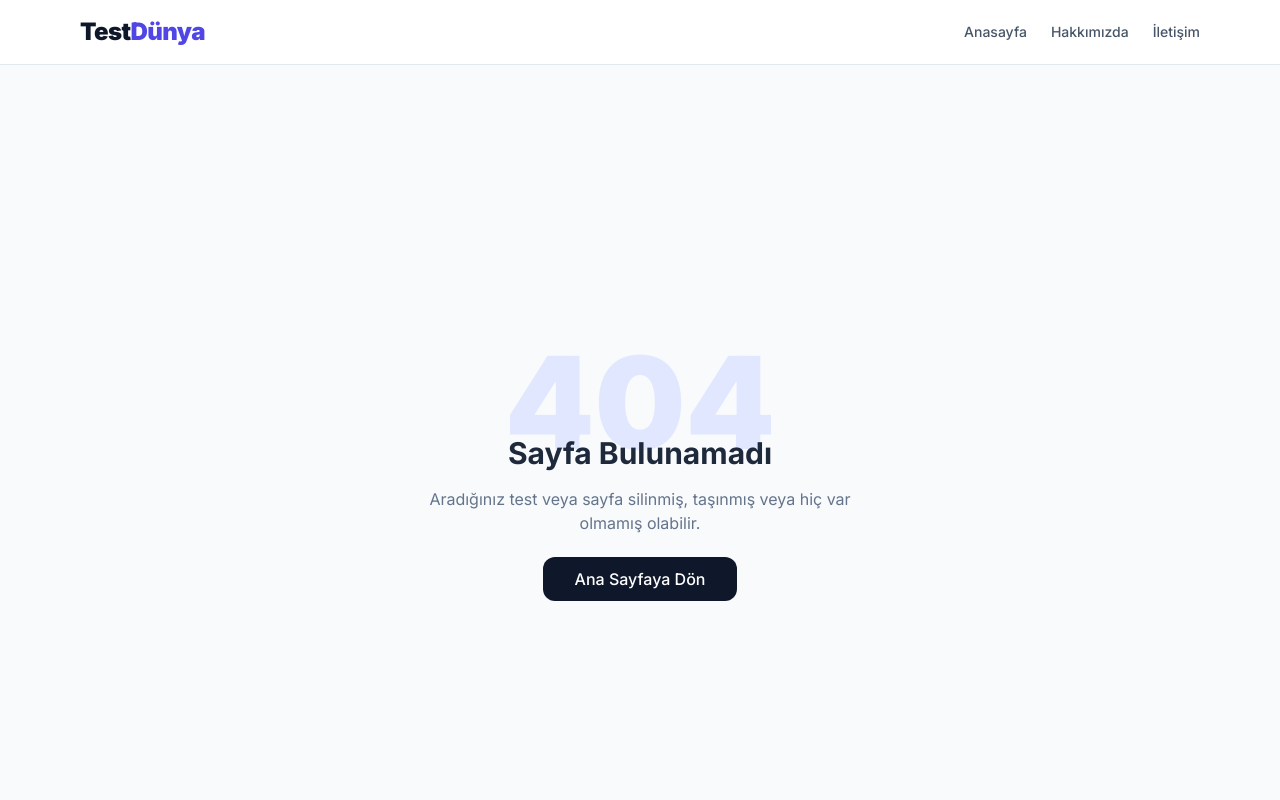
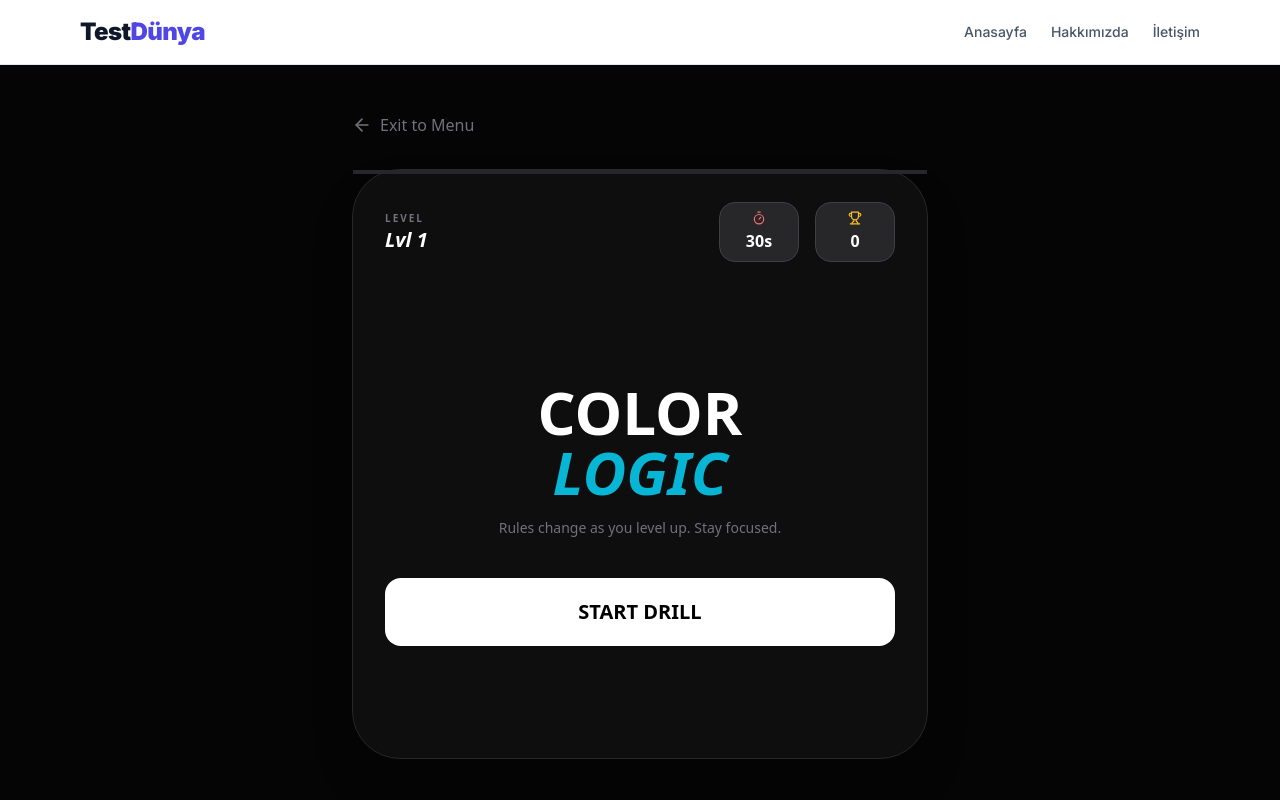
Before and after one commit to kuarkcoin/testdunya, a Next.js app: page /color-logic in a window 1280 px wide. Before the commit this address had no page. Shown: the top 800 px of the page. Built offline with nearby package versions, Linux system fonts and the light colour scheme.

Commit message:
Create page.tsx

```diff
--- /dev/null
+++ b/app/color-logic/page.tsx
@@ -0,0 +1,209 @@
+'use client';
+
+import React, { useState, useEffect, useCallback } from 'react';
+import { motion, AnimatePresence } from 'framer-motion';
+import { Timer, Trophy, ArrowLeft, RefreshCw, Star, AlertCircle } from 'lucide-react';
+import Link from 'next/link';
+
+const COLORS = [
+  { name: 'RED', value: '#ef4444' },
+  { name: 'BLUE', value: '#3b82f6' },
+  { name: 'GREEN', value: '#22c55e' },
+  { name: 'YELLOW', value: '#eab308' },
+  { name: 'PURPLE', value: '#a855f7' },
+  { name: 'WHITE', value: '#ffffff' },
+];
+
+const MODES = ['COLOR', 'MEANING'];
+
+export default function ColorLogicPage() {
+  const [score, setScore] = useState(0);
+  const [level, setLevel] = useState(1);
+  const [timeLeft, setTimeLeft] = useState(30);
+  const [gameState, setGameState] = useState<'idle' | 'playing' | 'gameover'>('idle');
+  const [showLevelUp, setShowLevelUp] = useState(false);
+
+  const [currentTask, setCurrentTask] = useState({
+    text: '',
+    textColor: '',
+    mode: '',
+    correctAnswer: '',
+    isFlipped: false,
+    isGhost: false
+  });
+
+  const generateTask = useCallback((currentLevel: number) => {
+    const textObj = COLORS[Math.floor(Math.random() * COLORS.length)];
+    const colorObj = COLORS[Math.floor(Math.random() * COLORS.length)];
+    const mode = MODES[Math.floor(Math.random() * MODES.length)];
+
+    setCurrentTask({
+      text: textObj.name,
+      textColor: colorObj.value,
+      mode: mode,
+      correctAnswer: mode === 'MEANING' ? textObj.value : colorObj.value,
+      isFlipped: currentLevel >= 4 && Math.random() > 0.5,
+      isGhost: currentLevel >= 7 && Math.random() > 0.6
+    });
+  }, []);
+
+  const startGame = () => {
+    setScore(0);
+    setLevel(1);
+    setTimeLeft(30);
+    setGameState('playing');
+    generateTask(1);
+  };
+
+  const handleAnswer = (colorValue: string) => {
+    if (colorValue === currentTask.correctAnswer) {
+      const newScore = score + 10;
+      setScore(newScore);
+
+      if (newScore > 0 && newScore % 50 === 0) {
+        const nextLevel = level + 1;
+        setLevel(nextLevel);
+        setShowLevelUp(true);
+        setTimeLeft(prev => prev + 10);
+        setTimeout(() => setShowLevelUp(false), 1500);
+      }
+      generateTask(level);
+    } else {
+      setTimeLeft(t => Math.max(0, t - 4));
+      generateTask(level);
+    }
+  };
+
+  useEffect(() => {
+    if (gameState === 'playing' && timeLeft > 0) {
+      const timer = setInterval(() => setTimeLeft(t => t - 1), 1000);
+      return () => clearInterval(timer);
+    } else if (timeLeft === 0 && gameState === 'playing') {
+      setGameState('gameover');
+    }
+  }, [gameState, timeLeft]);
+
+  return (
+    <main className="min-h-screen bg-[#050505] text-white py-12 px-4 font-sans overflow-hidden">
+      <div className="max-w-xl mx-auto">
+        <Link href="/dashboard" className="inline-flex items-center gap-2 text-zinc-500 hover:text-white mb-8 transition-colors">
+          <ArrowLeft size={20} /> Exit to Menu
+        </Link>
+
+        <div className="bg-zinc-900/50 border border-zinc-800 rounded-[3rem] p-8 shadow-2xl relative">
+          {/* Progress Bar */}
+          <div className="absolute top-0 left-0 w-full h-1 bg-zinc-800">
+            <motion.div
+              className="h-full bg-cyan-500"
+              initial={{ width: 0 }}
+              animate={{ width: `${(score % 50) * 2}%` }}
+            />
+          </div>
+
+          <AnimatePresence>
+            {showLevelUp && (
+              <motion.div
+                initial={{ scale: 0, opacity: 0 }}
+                animate={{ scale: 1, opacity: 1 }}
+                exit={{ scale: 1.5, opacity: 0 }}
+                className="absolute inset-0 z-50 flex flex-col items-center justify-center bg-cyan-500/10 backdrop-blur-md rounded-[3rem]"
+              >
+                <Star className="text-cyan-400 w-20 h-20 mb-4 fill-cyan-400" />
+                <h2 className="text-4xl font-black text-cyan-400">LEVEL {level}</h2>
+              </motion.div>
+            )}
+          </AnimatePresence>
+
+          {/* HUD */}
+          <div className="flex justify-between items-center mb-10">
+            <div className="space-y-1 text-left">
+              <p className="text-[10px] font-black text-zinc-500 uppercase tracking-[0.2em]">Level</p>
+              <span className="text-xl font-black italic">Lvl {level}</span>
+            </div>
+            <div className="flex gap-4">
+              <div className="bg-zinc-800 px-4 py-2 rounded-2xl border border-zinc-700 text-center min-w-[80px]">
+                <Timer size={14} className="mx-auto mb-1 text-red-400" />
+                <span className="font-black">{timeLeft}s</span>
+              </div>
+              <div className="bg-zinc-800 px-4 py-2 rounded-2xl border border-zinc-700 text-center min-w-[80px]">
+                <Trophy size={14} className="mx-auto mb-1 text-amber-400" />
+                <span className="font-black">{score}</span>
+              </div>
+            </div>
+          </div>
+
+          {gameState === 'playing' && (
+            <div className="space-y-12 min-h-[400px] flex flex-col justify-center">
+              <div className="text-center space-y-8">
+                <div className="inline-flex items-center gap-2 px-4 py-1 rounded-full bg-white/5 border border-white/10 text-[10px] font-black tracking-[0.3em] text-zinc-400 uppercase">
+                  {currentTask.mode === 'MEANING' ? 'Identify the Word' : 'Identify the Color'}
+                </div>
+
+                <div className="relative h-32 flex items-center justify-center">
+                  <AnimatePresence mode="wait">
+                    <motion.h2
+                      key={`${currentTask.text}-${currentTask.textColor}`}
+                      initial={{ y: 20, opacity: 0, scale: 0.8 }}
+                      animate={{
+                        y: 0,
+                        opacity: 1,
+                        scale: 1,
+                        rotate: currentTask.isFlipped ? 180 : 0
+                      }}
+                      exit={{ y: -20, opacity: 0, scale: 1.2 }}
+                      className="text-7xl font-black tracking-tighter"
+                      style={{ color: currentTask.textColor }}
+                    >
+                      {currentTask.text}
+                    </motion.h2>
+                  </AnimatePresence>
+                </div>
+              </div>
+
+              <div className="grid grid-cols-3 gap-4">
+                {COLORS.map((color) => (
+                  <motion.button
+                    key={color.value}
+                    whileHover={{ scale: 1.05 }}
+                    whileTap={{ scale: 0.95 }}
+                    onClick={() => handleAnswer(color.value)}
+                    className="h-20 rounded-2xl border border-zinc-800 bg-zinc-900 flex items-center justify-center group"
+                  >
+                    <div className="w-8 h-8 rounded-full shadow-lg" style={{ backgroundColor: color.value }} />
+                  </motion.button>
+                ))}
+              </div>
+            </div>
+          )}
+
+          {gameState === 'idle' && (
+            <div className="text-center py-20">
+              <h1 className="text-6xl font-black mb-4 leading-none">COLOR<br/><span className="text-cyan-500 italic">LOGIC</span></h1>
+              <p className="text-zinc-500 mb-10 text-sm">Rules change as you level up. Stay focused.</p>
+              <button onClick={startGame} className="w-full bg-white text-black font-black py-5 rounded-2xl text-xl">START DRILL</button>
+            </div>
+          )}
+
+          {gameState === 'gameover' && (
+            <div className="text-center py-10">
+              <h2 className="text-5xl font-black mb-6 italic">FINISHED</h2>
+              <div className="grid grid-cols-2 gap-4 mb-8">
+                <div className="bg-zinc-800/50 p-6 rounded-3xl text-left">
+                  <p className="text-[10px] font-bold text-zinc-500 uppercase tracking-widest">Score</p>
+                  <p className="text-4xl font-black text-cyan-500">{score}</p>
+                </div>
+                <div className="bg-zinc-800/50 p-6 rounded-3xl text-left">
+                  <p className="text-[10px] font-bold text-zinc-500 uppercase tracking-widest">Max Lvl</p>
+                  <p className="text-4xl font-black">{level}</p>
+                </div>
+              </div>
+              <button onClick={startGame} className="w-full bg-cyan-500 text-black font-black py-5 rounded-2xl text-xl flex items-center justify-center gap-2">
+                <RefreshCw size={20} /> RETRY
+              </button>
+            </div>
+          )}
+        </div>
+      </div>
+    </main>
+  );
+}
```
